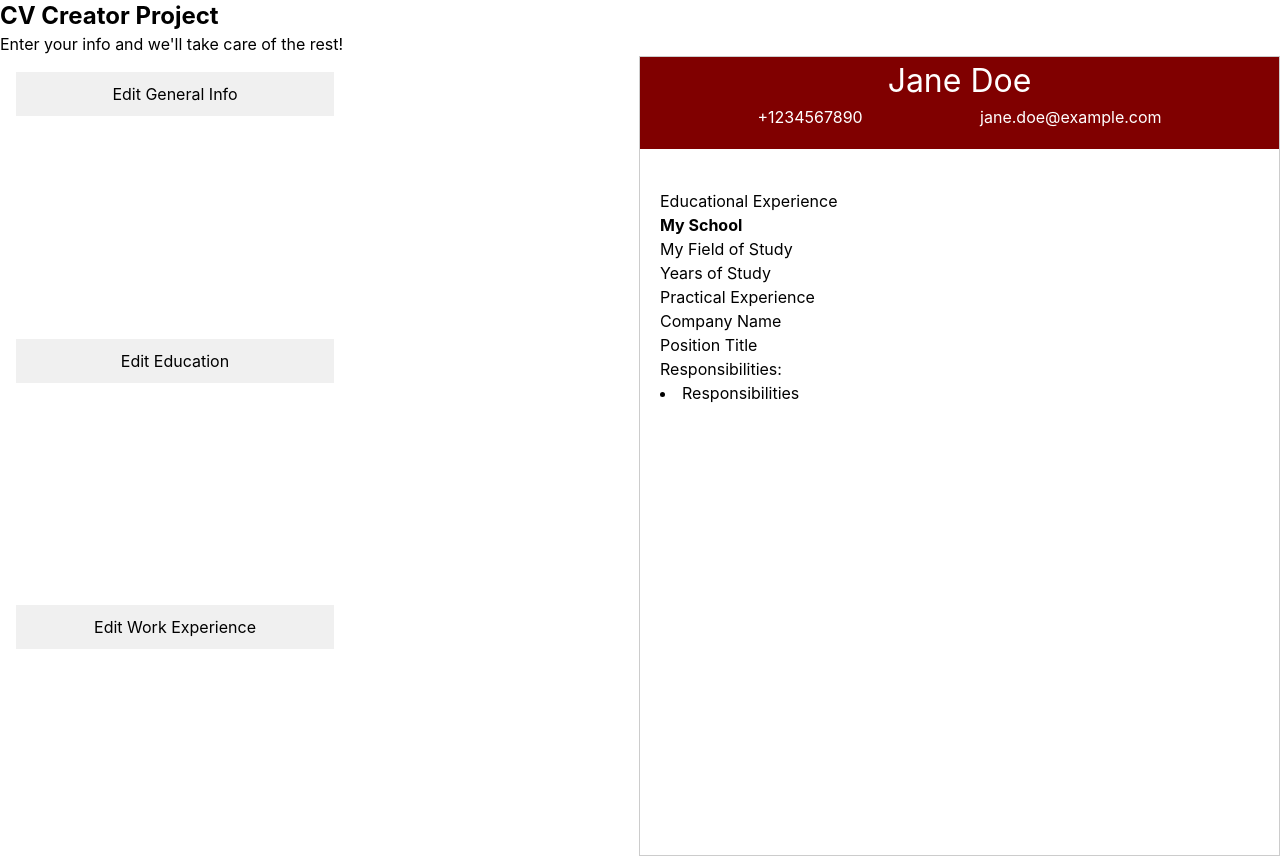
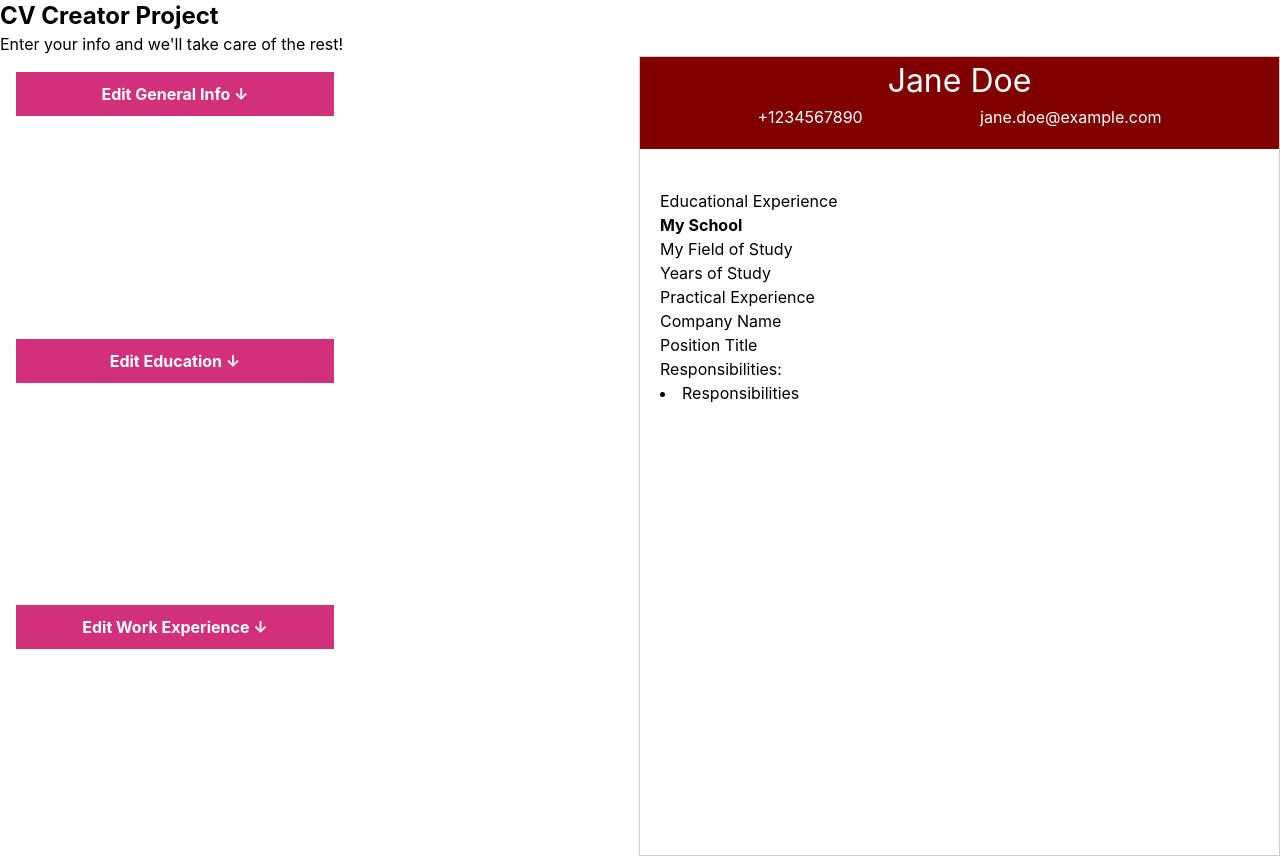
Before and after one commit to pinkx-xlink/react-cv-generator, a React (Vite) app: page / in a window 1280 px wide. Built offline with nearby package versions, Linux system fonts and the light colour scheme.

Commit message:
Change button color

```diff
--- a/src/components/Info.jsx
+++ b/src/components/Info.jsx
@@ -127,7 +127,7 @@ export default function Info() {
           {/* expand or collapse the "General Info" section on button click using a useState */}
           <button className="expand-btn" onClick={handleEditGeneralInfoClick}>
             {" "}
-            {editGeneralInfo ? "Submit" : "Edit General Info"}{" "}
+            {editGeneralInfo ? "Submit ✓" : "Edit General Info ↓"}{" "}
           </button>
           {editGeneralInfo && (
             <>
@@ -164,7 +164,7 @@ export default function Info() {
         <div className="info-dropdown education-exp">
           <button className="expand-btn" onClick={handleEditEducationClick}>
             {" "}
-            {editEducation ? "Submit" : "Edit Education"}{" "}
+            {editEducation ? "Submit ✓" : "Edit Education ↓"}{" "}
           </button>
           {editEducation && (
             <>
@@ -199,7 +199,7 @@ export default function Info() {
         <div className="info-dropdown practical-exp">
           <button className="expand-btn" onClick={handleEditExperienceClick}>
             {" "}
-            {editExperience ? "Submit" : "Edit Work Experience"}{" "}
+            {editExperience ? "Submit ✓" : "Edit Work Experience ↓"}{" "}
           </button>
           {editExperience && (
             <>
--- a/src/components/styles/Info.css
+++ b/src/components/styles/Info.css
@@ -1,9 +1,11 @@
 .expand-btn {
-  background-color: #f0f0f0;
+  background-color: #d3307c;
   border: none;
   padding: 10px 20px;
   cursor: pointer;
   width: 100%;
+  color: white;
+  font-weight: bold;
 }
 
 .info {
```
